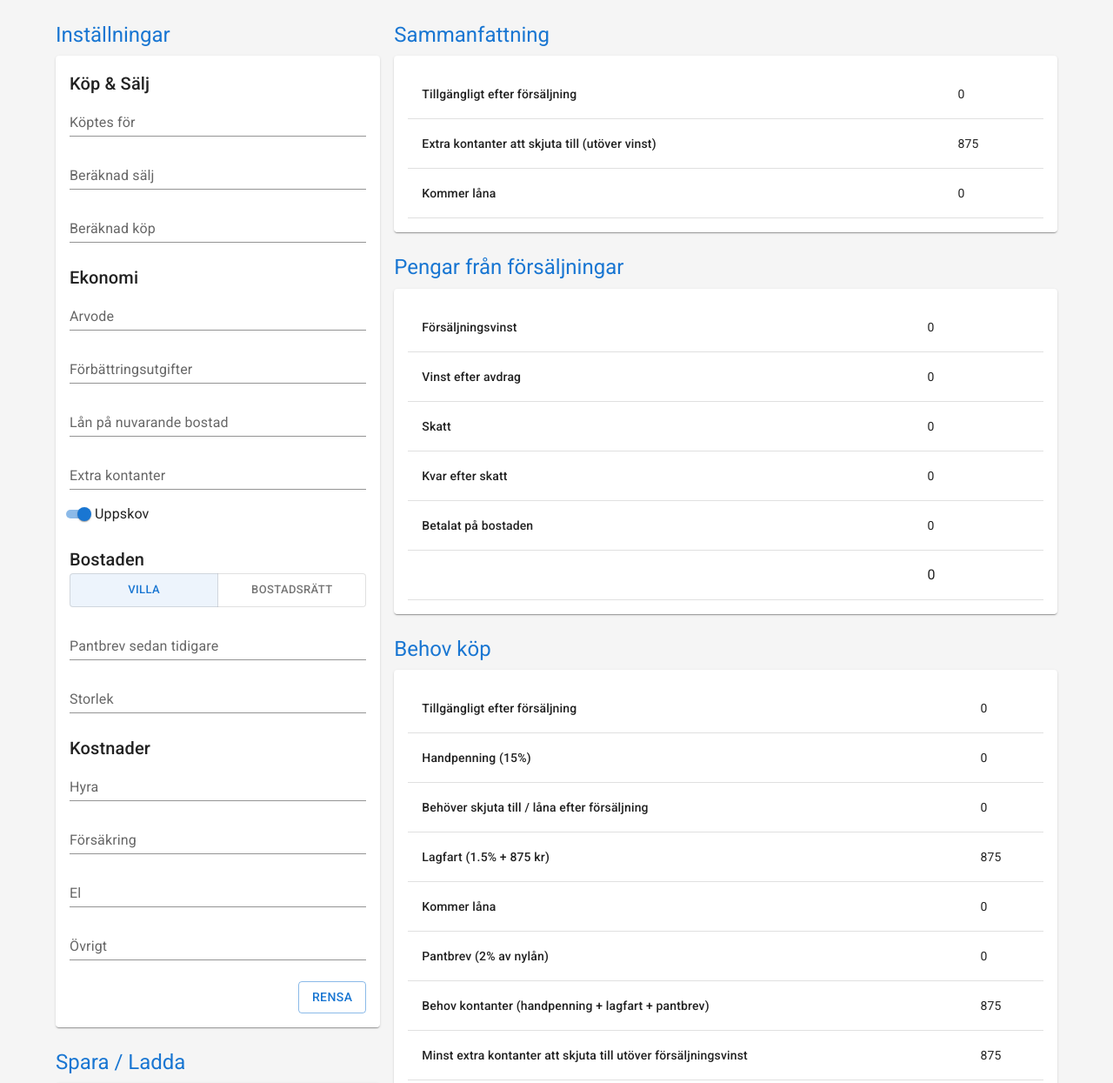
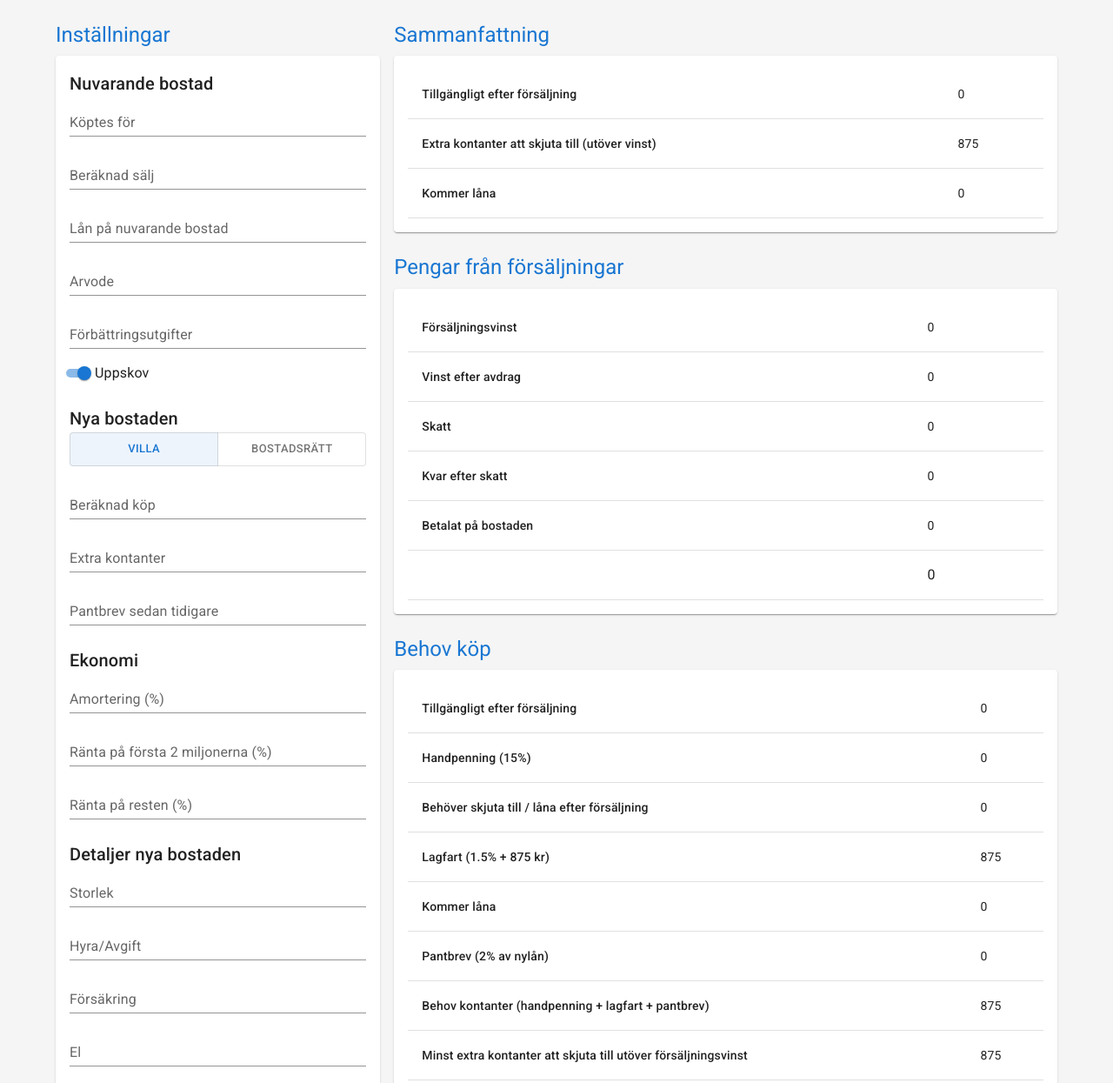
Before and after one commit to marcusmalmberg/property-sale-calculator, a Gatsby site: page / in a window 1280 px wide. Shown: the top 1245 px of the page at 87% size. Built offline with nearby package versions, Linux system fonts and the light colour scheme; Gatsby itself is replaced by a stand-in of ours.

Commit message:
Reorganizes setttings configuration section

```diff
--- a/src/components/Calculator/index.tsx
+++ b/src/components/Calculator/index.tsx
@@ -29,35 +29,38 @@ interface SettingsSection {
 
 const settingsConfiguration: SettingsSection[] = [
   {
-    title: 'Köp & Sälj',
+    title: 'Nuvarande bostad',
     fields: [
       { name: 'Köptes för', key: 'boughtPrice' },
       { name: 'Beräknad sälj', key: 'sellPrice' },
+      { name: 'Lån på nuvarande bostad', key: 'loanRemaining' },
+      { name: 'Arvode', key: 'commission' },
+      { name: 'Förbättringsutgifter', key: 'improvementCosts' },
+      { name: 'Uppskov', type: 'switch', key: 'deferredTaxes', defaultValue: true },
+    ]
+  },
+  {
+    title: 'Nya bostaden',
+    fields: [
+      { name: 'Bostadstyp', type: 'toggleButton', options: ['Villa', 'Bostadsrätt'], defaultValue: 'Villa', key: 'propertyType' },
       { name: 'Beräknad köp', key: 'buyPrice' },
+      { name: 'Extra kontanter', key: 'extraCash' },
+      { name: 'Pantbrev sedan tidigare', key: 'mortageBond' },
     ]
   },
   {
     title: 'Ekonomi',
     fields: [
-      { name: 'Arvode', key: 'commission' },
-      { name: 'Förbättringsutgifter', key: 'improvementCosts' },
-      { name: 'Lån på nuvarande bostad', key: 'loanRemaining' },
-      { name: 'Extra kontanter', key: 'extraCash' },
-      { name: 'Uppskov', type: 'switch', key: 'deferredTaxes', defaultValue: true },
+      { name: 'Amortering (%)', key: 'amortizement' },
+      { name: 'Ränta på första 2 miljonerna (%)', key: 'interest1' },
+      { name: 'Ränta på resten (%)', key: 'interest2' },
     ]
   },
   {
-    title: 'Bostaden',
+    title: 'Detaljer nya bostaden',
     fields: [
-      { name: 'Bostadstyp', type: 'toggleButton', options: ['Villa', 'Bostadsrätt'], defaultValue: 'Villa', key: 'propertyType' },
-      { name: 'Pantbrev sedan tidigare', key: 'mortageBond' },
       { name: 'Storlek', key: 'livingArea', defaultValue: null },
-    ]
-  },
-  {
-    title: 'Kostnader',
-    fields: [
-      { name: 'Hyra', key: 'costRent' },
+      { name: 'Hyra/Avgift', key: 'costRent' },
       { name: 'Försäkring', key: 'costInsurance' },
       { name: 'El', key: 'costElectricity' },
       { name: 'Övrigt', key: 'costOther' },
```
